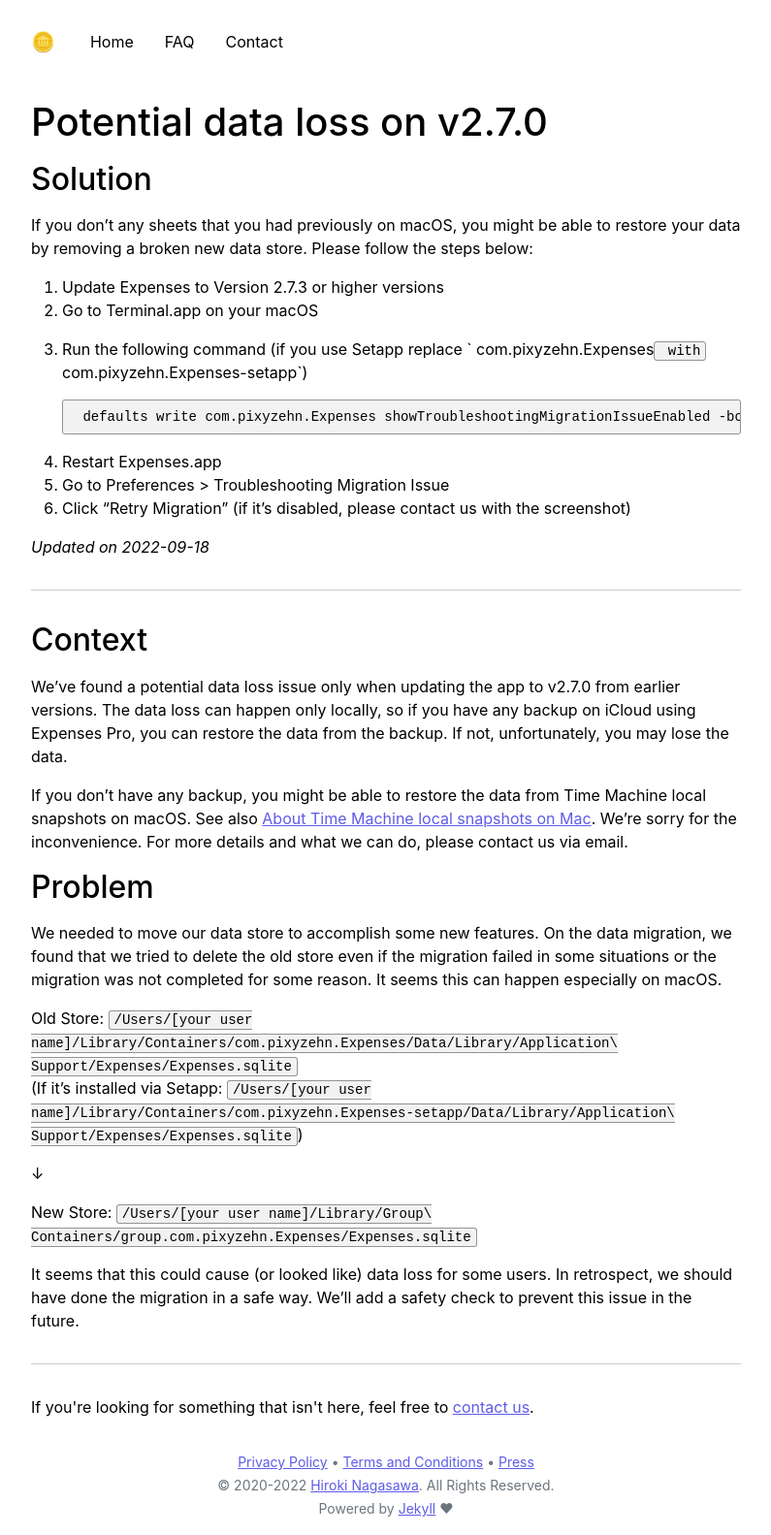
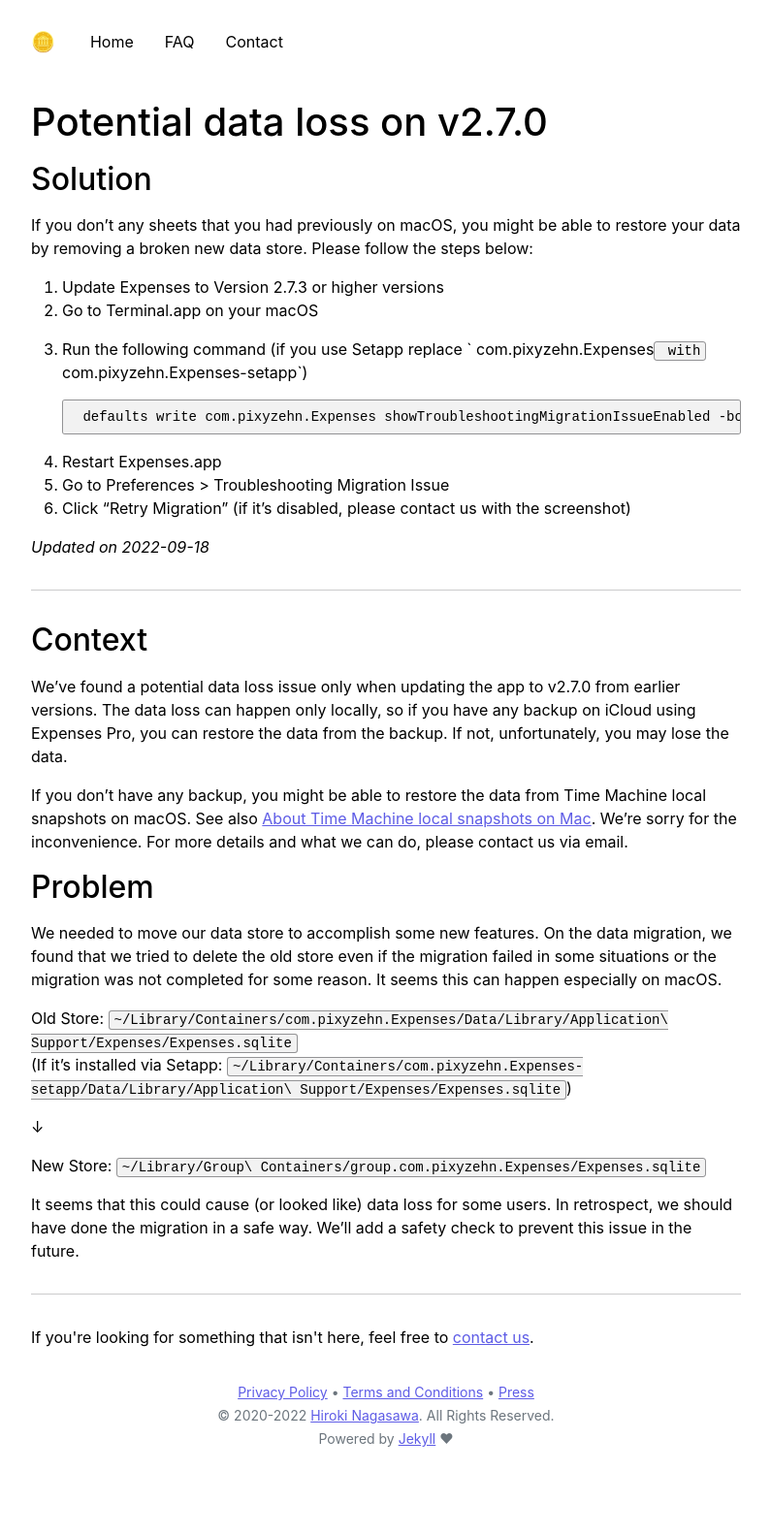
Before and after one commit to bluecometlabs/getexpenses.app, a Jekyll site: the page built from pages/faq/potential-data-loss-on-v2.7.0.md, in a window 1280 px wide. Shown: the whole page at 97% size, without its empty margins (242-1037 px from the left). Built offline with Jekyll 4.4.1, drawn with Linux system fonts in a browser that asks for light colours; after the commit the page ends 1511 px from its top, so only the background shows below that.

Commit message:
Update page

```diff
--- a/pages/faq/potential-data-loss-on-v2.7.0.md
+++ b/pages/faq/potential-data-loss-on-v2.7.0.md
@@ -37,13 +37,13 @@
 We needed to move our data store to accomplish some new features. On the data migration, we found that we tried to delete the old store even if the migration failed in some situations or the migration was not completed for some reason. It seems this can happen especially on macOS.
 
 Old Store:
-`/Users/[your user name]/Library/Containers/com.pixyzehn.Expenses/Data/Library/Application\ Support/Expenses/Expenses.sqlite`
-(If it's installed via Setapp: `/Users/[your user name]/Library/Containers/com.pixyzehn.Expenses-setapp/Data/Library/Application\ Support/Expenses/Expenses.sqlite`)
+`~/Library/Containers/com.pixyzehn.Expenses/Data/Library/Application\ Support/Expenses/Expenses.sqlite`
+(If it's installed via Setapp: `~/Library/Containers/com.pixyzehn.Expenses-setapp/Data/Library/Application\ Support/Expenses/Expenses.sqlite`)
 
 ↓
 
 New Store:
-`/Users/[your user name]/Library/Group\ Containers/group.com.pixyzehn.Expenses/Expenses.sqlite`
+`~/Library/Group\ Containers/group.com.pixyzehn.Expenses/Expenses.sqlite`
 
 It seems that this could cause (or looked like) data loss for some users. In retrospect, we should have done the migration in a safe way. We'll add a safety check to prevent this issue in the future.
 
```
